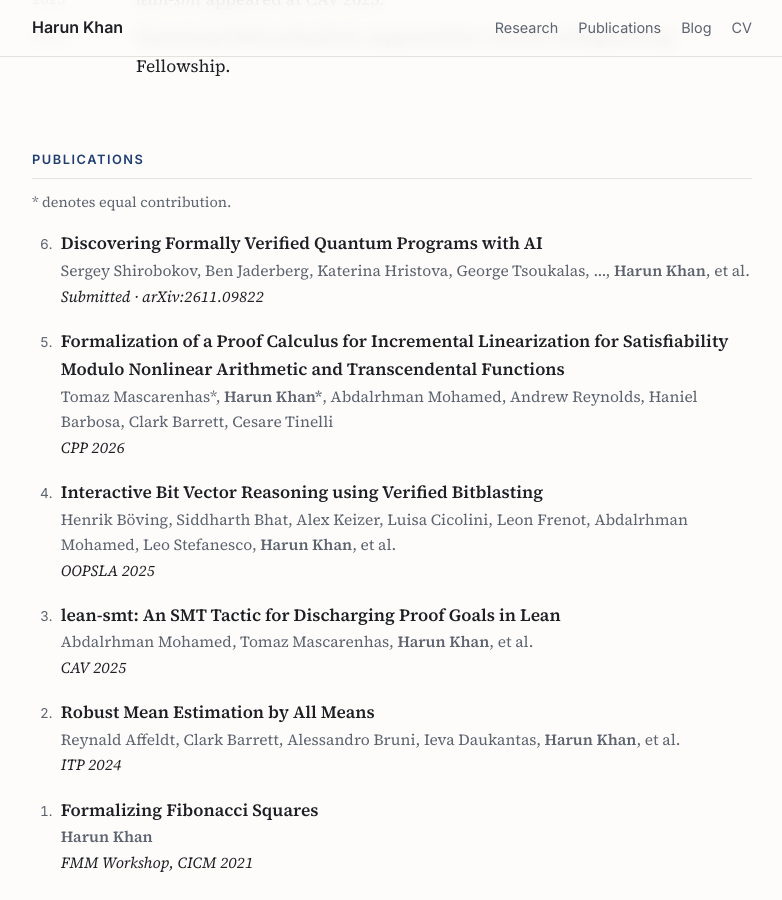
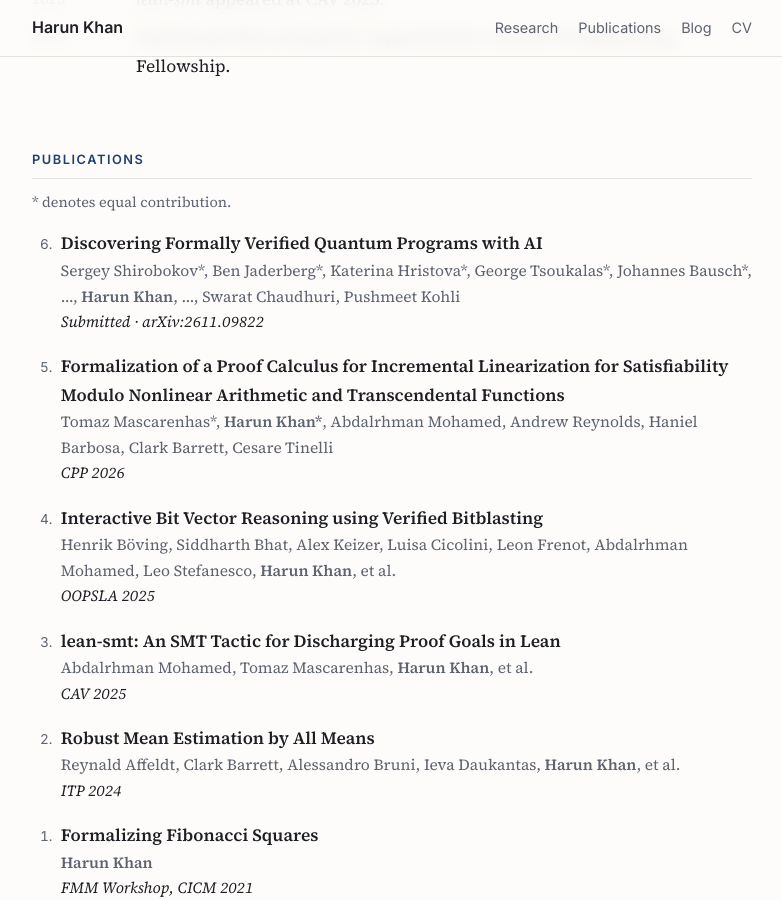
Before and after one commit to harunk-dev/website, a Jekyll site: the page built from index.html, in a window 1280 px wide and 900 px high, scrolled down 902 px. Shown: the whole window, without its empty margins (248-1030 px from the left). Built offline with Jekyll 4.4.1, drawn with Linux system fonts in a browser that asks for light colours.

Commit message:
Correct author list for quantum programs preprint
Co-Authored-By: Claude Opus 5.5 <noreply@anthropic.com>
Claude-Session: https://claude.ai/code/session_01734RpCjVag34boEXhMytMG

```diff
--- a/index.html
+++ b/index.html
@@ -54,7 +54,7 @@ layout: default
       <ol class="pubs" reversed>
         <li>
           <span class="title"><a href="https://arxiv.org/abs/2611.09822">Discovering Formally Verified Quantum Programs with AI</a></span>
-          <span class="authors">Sergey Shirobokov, Ben Jaderberg, Katerina Hristova, George Tsoukalas, …, <b>Harun Khan</b>, et al.</span>
+          <span class="authors">Sergey Shirobokov*, Ben Jaderberg*, Katerina Hristova*, George Tsoukalas*, Johannes Bausch*, …, <b>Harun Khan</b>, …, Swarat Chaudhuri, Pushmeet Kohli</span>
           <span class="venue">Submitted · arXiv:2611.09822</span>
         </li>
         <li>
```
